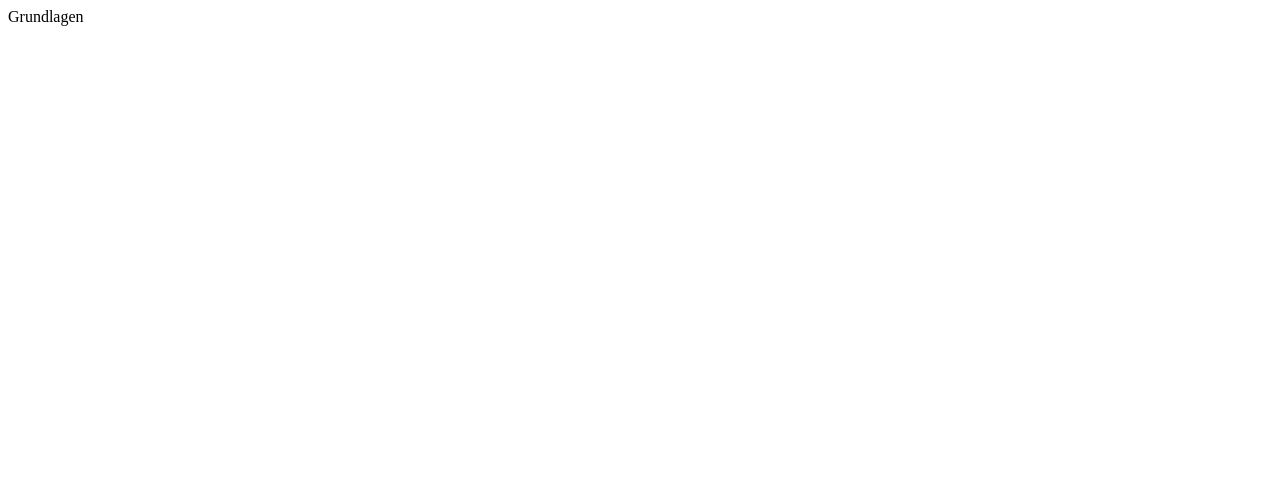
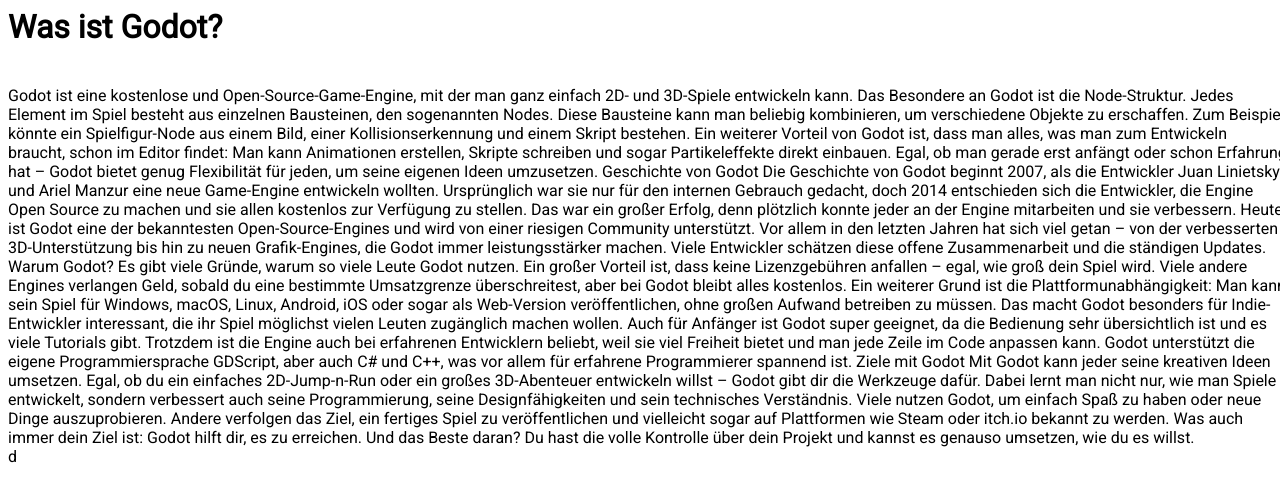
Before and after one commit to Jonas-pec/Godot_website, a plain HTML site: page pages/basics.html in a window 1280 px wide. Drawn offline with Linux system fonts and the light colour scheme; files that its build step writes are made by us from their sources.

Commit message:
first text

```diff
--- a/pages/basics.html
+++ b/pages/basics.html
@@ -1 +1,39 @@
-Grundlagen
+<link rel="stylesheet" type="text/css" href=".resource/main.css">
+<link href="https://fonts.googleapis.com/css2?family=Roboto:wght@400&display=swap" rel="stylesheet">
+
+<span class="text"><h1>Was ist Godot?</h1><br>
+    Godot ist eine kostenlose und Open-Source-Game-Engine, mit der man ganz einfach 2D- und 3D-Spiele entwickeln kann. Das Besondere an Godot ist die Node-Struktur.
+    Jedes Element im Spiel besteht aus einzelnen Bausteinen, den sogenannten Nodes. Diese Bausteine kann man beliebig kombinieren, um verschiedene Objekte zu erschaffen.
+    Zum Beispiel könnte ein Spielfigur-Node aus einem Bild, einer Kollisionserkennung und einem Skript bestehen.
+
+    Ein weiterer Vorteil von Godot ist, dass man alles, was man zum Entwickeln braucht, schon im Editor findet: Man kann Animationen erstellen, Skripte schreiben und sogar
+    Partikeleffekte direkt einbauen. Egal, ob man gerade erst anfängt oder schon Erfahrung hat – Godot bietet genug Flexibilität für jeden, um seine eigenen Ideen umzusetzen.
+
+    Geschichte von Godot
+    Die Geschichte von Godot beginnt 2007, als die Entwickler Juan Linietsky und Ariel Manzur eine neue Game-Engine entwickeln wollten. Ursprünglich war sie nur für den
+    internen Gebrauch gedacht, doch 2014 entschieden sich die Entwickler, die Engine Open Source zu machen und sie allen kostenlos zur Verfügung zu stellen.
+
+    Das war ein großer Erfolg, denn plötzlich konnte jeder an der Engine mitarbeiten und sie verbessern. Heute ist Godot eine der bekanntesten Open-Source-Engines und wird
+    von einer riesigen Community unterstützt. Vor allem in den letzten Jahren hat sich viel getan – von der verbesserten 3D-Unterstützung bis hin zu neuen Grafik-Engines,
+    die Godot immer leistungsstärker machen. Viele Entwickler schätzen diese offene Zusammenarbeit und die ständigen Updates.
+
+    Warum Godot?
+    Es gibt viele Gründe, warum so viele Leute Godot nutzen. Ein großer Vorteil ist, dass keine Lizenzgebühren anfallen – egal, wie groß dein Spiel wird. Viele andere Engines
+    verlangen Geld, sobald du eine bestimmte Umsatzgrenze überschreitest, aber bei Godot bleibt alles kostenlos.
+
+    Ein weiterer Grund ist die Plattformunabhängigkeit: Man kann sein Spiel für Windows, macOS, Linux, Android, iOS oder sogar als Web-Version veröffentlichen, ohne großen
+    Aufwand betreiben zu müssen. Das macht Godot besonders für Indie-Entwickler interessant, die ihr Spiel möglichst vielen Leuten zugänglich machen wollen.
+
+    Auch für Anfänger ist Godot super geeignet, da die Bedienung sehr übersichtlich ist und es viele Tutorials gibt. Trotzdem ist die Engine auch bei erfahrenen Entwicklern
+    beliebt, weil sie viel Freiheit bietet und man jede Zeile im Code anpassen kann. Godot unterstützt die eigene Programmiersprache GDScript, aber auch C# und C++, was vor
+    allem für erfahrene Programmierer spannend ist.
+
+    Ziele mit Godot
+    Mit Godot kann jeder seine kreativen Ideen umsetzen. Egal, ob du ein einfaches 2D-Jump-n-Run oder ein großes 3D-Abenteuer entwickeln willst – Godot gibt dir die Werkzeuge dafür.
+    Dabei lernt man nicht nur, wie man Spiele entwickelt, sondern verbessert auch seine Programmierung, seine Designfähigkeiten und sein technisches Verständnis.
+
+    Viele nutzen Godot, um einfach Spaß zu haben oder neue Dinge auszuprobieren. Andere verfolgen das Ziel, ein fertiges Spiel zu veröffentlichen und vielleicht sogar auf Plattformen
+    wie Steam oder itch.io bekannt zu werden. Was auch immer dein Ziel ist: Godot hilft dir, es zu erreichen. Und das Beste daran? Du hast die volle Kontrolle über dein Projekt und
+    kannst es genauso umsetzen, wie du es willst.</span>
+
+    <div clas="justatest"></div>d
--- a/resource/main.css
+++ b/resource/main.css
@@ -77,3 +77,9 @@ nav ul li.current a:hover {
     height: 100%;
 
   }
+
+  .justatest{
+    height: 200px;
+    width: 200px;
+    background-color: red;
+  }
```
Also changed, not shown: index.html (+2 -2 lines), pages/eigenesspiel.html (deleted, +0 -1 lines), pages/einfuerung.html (deleted, +0 -1 lines), pages/grundlagen.html (deleted, +0 -1 lines), pages/owngame.html (deleted, +0 -1 lines), pages/tags-functions.html (deleted, +0 -1 lines), pages/tags-funktionen.html (deleted, +0 -1 lines), pages/introduction.html (deleted).
